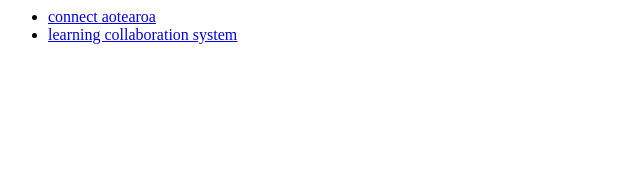
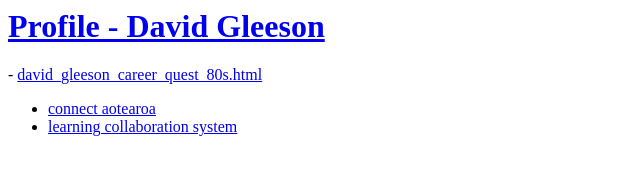
Before and after one commit to boundedoutcomes/boundedoutcomes.github.io, a plain HTML site: page docs/index.html in a window 1280 px wide. Shown: the whole page, without its empty margins (0-640 px from the left). Drawn offline with Linux system fonts and the light colour scheme.

Commit message:
Add profile link for David Gleeson
Added a header link to David Gleeson's profile.

```diff
--- a/docs/index.html
+++ b/docs/index.html
@@ -1,6 +1,7 @@
 <html>
   <head><title>@boundedoutcomes</title></head>
   <body>
+    <h1><A href="david_gleeson_career_quest_80s.html">Profile - David Gleeson</A></h1> - <a href="david_gleeson_career_quest_80s.html">david_gleeson_career_quest_80s.html</a>
     <ul>
       <li><a href="connect_aotearoa.html">connect aotearoa</a></li>
       <li><a href="lcs.html">learning collaboration system</a></li>
```
